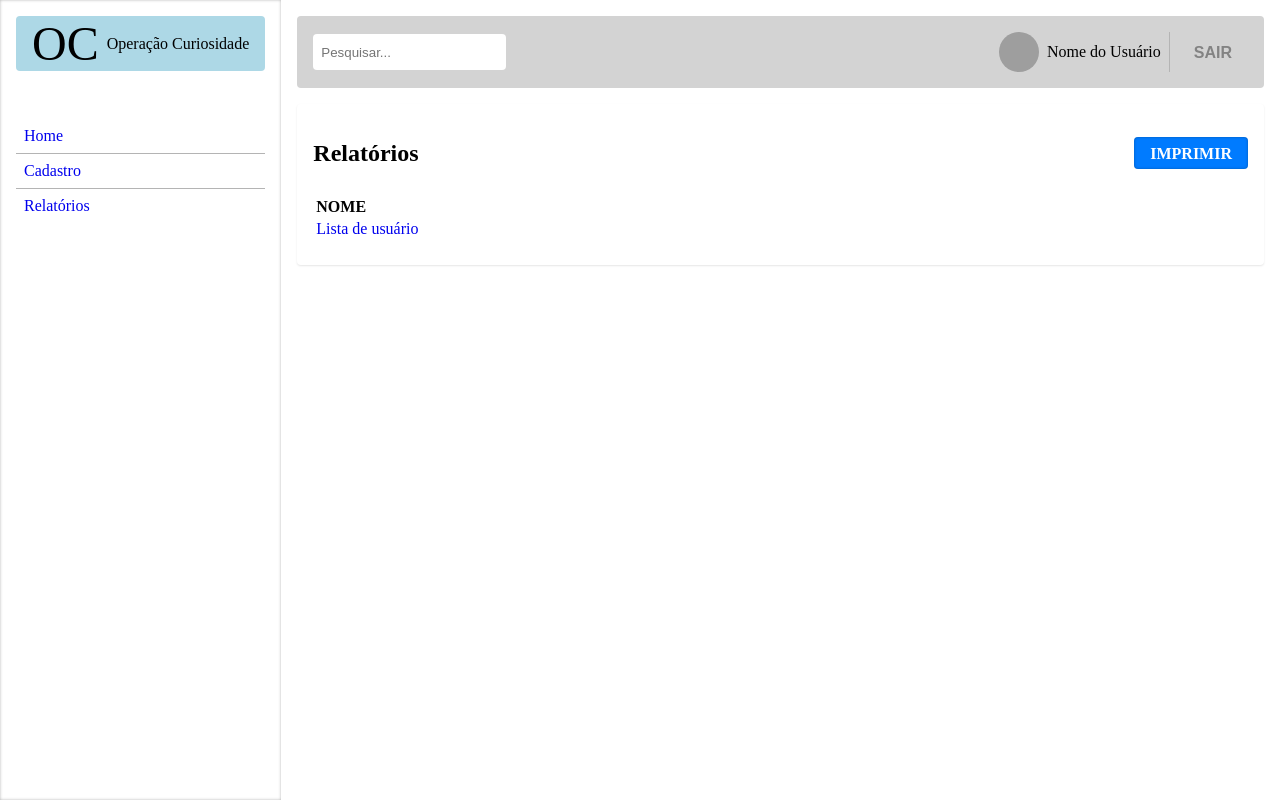
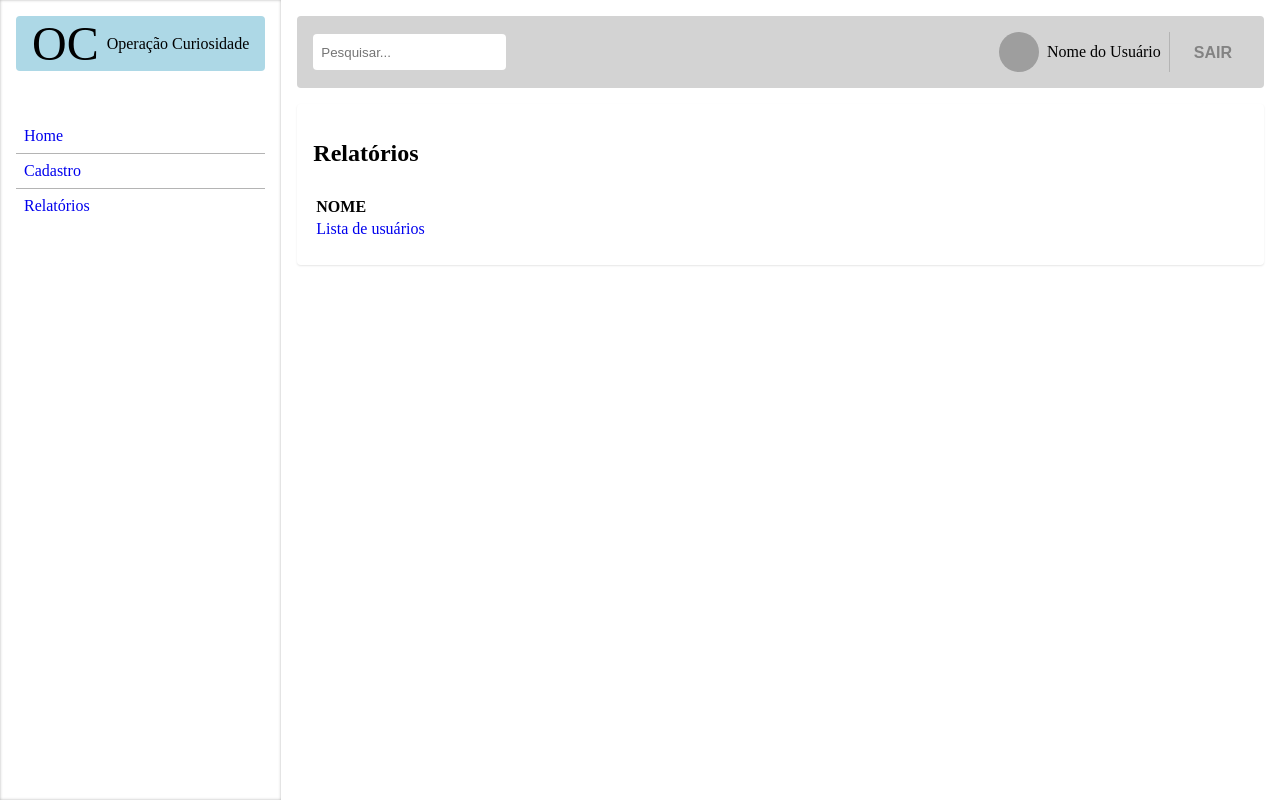
Before and after one commit to brunovbsilva/desafio-forlogic, an Angular app: page /report in a window 1280 px wide. Built offline with nearby package versions, Linux system fonts and the light colour scheme; grey boxes are pictures that could not be loaded.

Commit message:
fix: report

```diff
--- a/src/app/pages/report-pages/report/report.component.html
+++ b/src/app/pages/report-pages/report/report.component.html
@@ -1,7 +1,6 @@
 <app-card class="main-content" data-test="main-content">
 	<ng-container header>
 		<h2>Relatórios</h2>
-		<a custom-button severity="primary">Imprimir</a>
 	</ng-container>
 	<ng-container body>
 		<table data-test="main-table">
@@ -13,7 +12,7 @@
 			<tbody>
 				<tr>
 					<td>
-						<a class="report-item" routerLink="user-list">Lista de usuário</a>
+						<a class="report-item" routerLink="user-list">Lista de usuários</a>
 					</td>
 				</tr>
 			</tbody>
--- a/src/app/pages/report-pages/report/report.component.ts
+++ b/src/app/pages/report-pages/report/report.component.ts
@@ -1,11 +1,10 @@
 import { Component } from '@angular/core';
 import { CardComponent } from '../../../shared/components/card/card.component';
-import { ButtonComponent } from '@shared/components/button/button.component';
 import { RouterLink } from '@angular/router';
 
 @Component({
 	selector: 'app-report',
-	imports: [CardComponent, ButtonComponent, RouterLink],
+	imports: [CardComponent, RouterLink],
 	templateUrl: './report.component.html',
 	styleUrl: './report.component.scss',
 })
```
Also changed, not shown: 1 other file (tests, documents, lock files or other folders).
